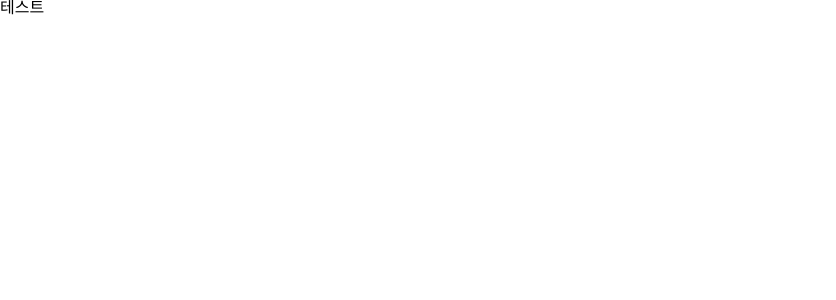
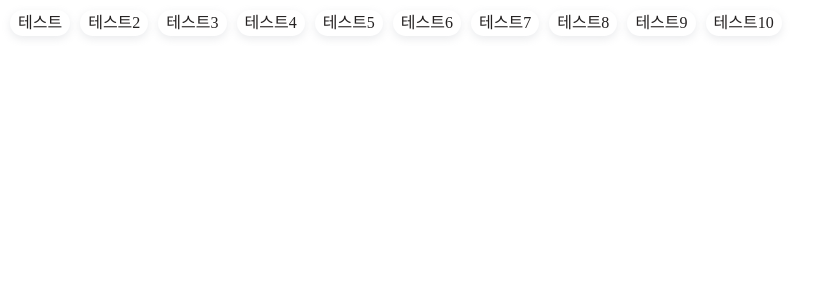
Before and after one commit to jaryapp/cbnu-alrami-client, a React (Create React App) app: page /notice in a window 1280 px wide. Shown: the top 300 px of the page, without its empty margins (0-836 px from the left). Built offline with nearby package versions, Linux system fonts and the light colour scheme.

Commit message:
markup: basic notice selector

```diff
--- a/src/assets/style/__pallette.css
+++ b/src/assets/style/__pallette.css
@@ -1,3 +1,4 @@
 :root {
+  --black-500: rgb(36, 33, 33);
   --gray-100: rgb(221, 221, 221);
 }
--- /dev/null
+++ b/src/components/Notice/Selector/index.tsx
@@ -0,0 +1,22 @@
+import { SelectorWrapper } from './style'
+
+interface Site {
+  id: number
+  name: string
+}
+
+interface SelectorProps {
+  sites: Site[]
+}
+
+function Selector({ sites }: SelectorProps) {
+  return (
+    <SelectorWrapper>
+      {sites.map(site => (
+        <li key={site.id}>{site.name}</li>
+      ))}
+    </SelectorWrapper>
+  )
+}
+
+export default Selector
--- /dev/null
+++ b/src/components/Notice/Selector/style.ts
@@ -0,0 +1,17 @@
+import styled from 'styled-components'
+import '@src/assets/style/__pallette.css'
+
+export const SelectorWrapper = styled.ul`
+  display: flex;
+  overflow-x: auto;
+  padding: 5px;
+  background-color: white;
+  & > li {
+    flex-shrink: 0;
+    margin: 5px;
+    border-radius: 20px;
+    padding: 0.3em 0.5em;
+    box-shadow: rgba(149, 157, 165, 0.2) 0px 3px 9px;
+    color: var(--black-500);
+  }
+`
--- a/src/components/Notice/index.tsx
+++ b/src/components/Notice/index.tsx
@@ -1,5 +1,23 @@
+import Selector from './Selector'
+
 function Notice() {
-    return <div>테스트</div>
-  }
+  const sites = [
+    { id: 1, name: '테스트' },
+    { id: 2, name: '테스트2' },
+    { id: 3, name: '테스트3' },
+    { id: 4, name: '테스트4' },
+    { id: 5, name: '테스트5' },
+    { id: 6, name: '테스트6' },
+    { id: 7, name: '테스트7' },
+    { id: 8, name: '테스트8' },
+    { id: 9, name: '테스트9' },
+    { id: 10, name: '테스트10' },
+  ]
+  return (
+    <>
+      <Selector sites={sites} />
+    </>
+  )
+}
 
-  export default Notice
+export default Notice
```
